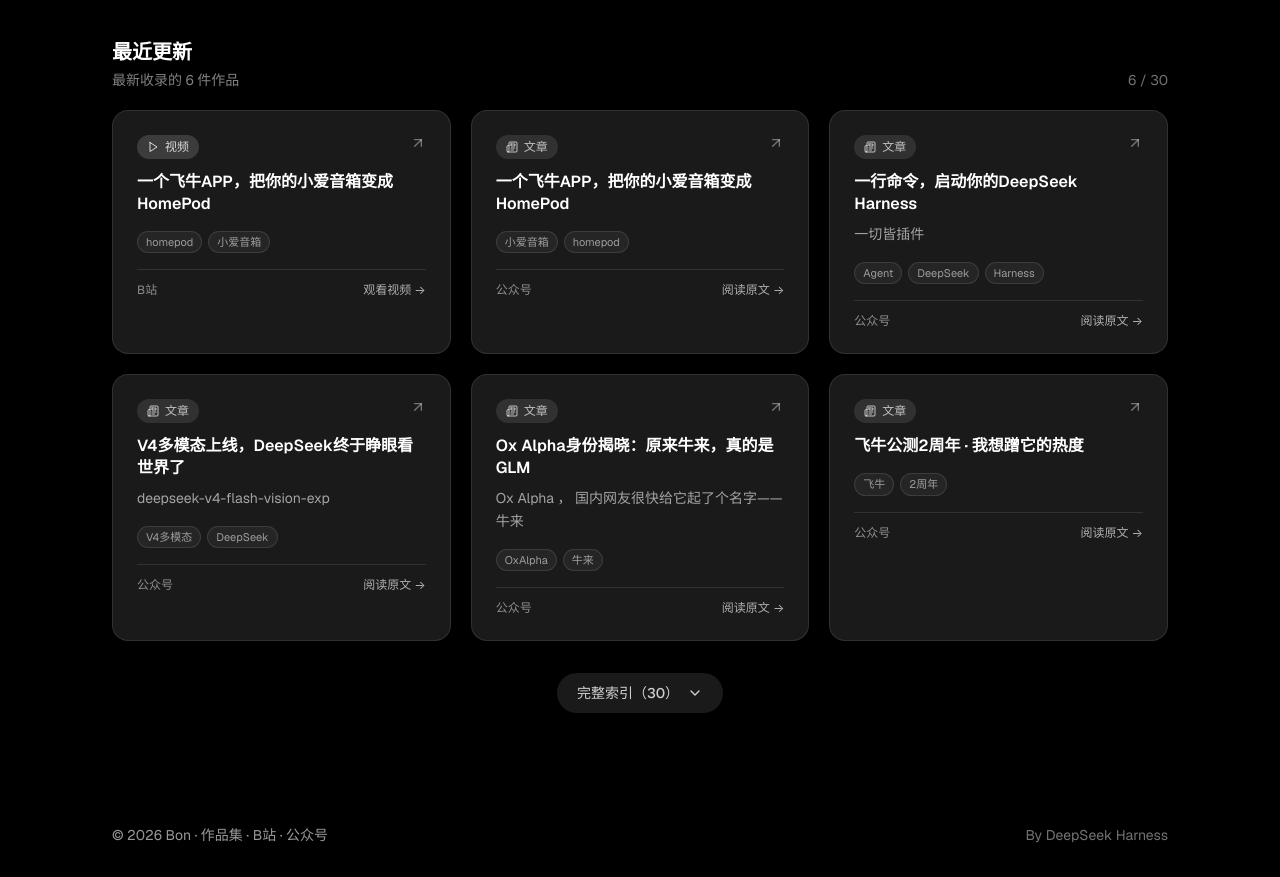
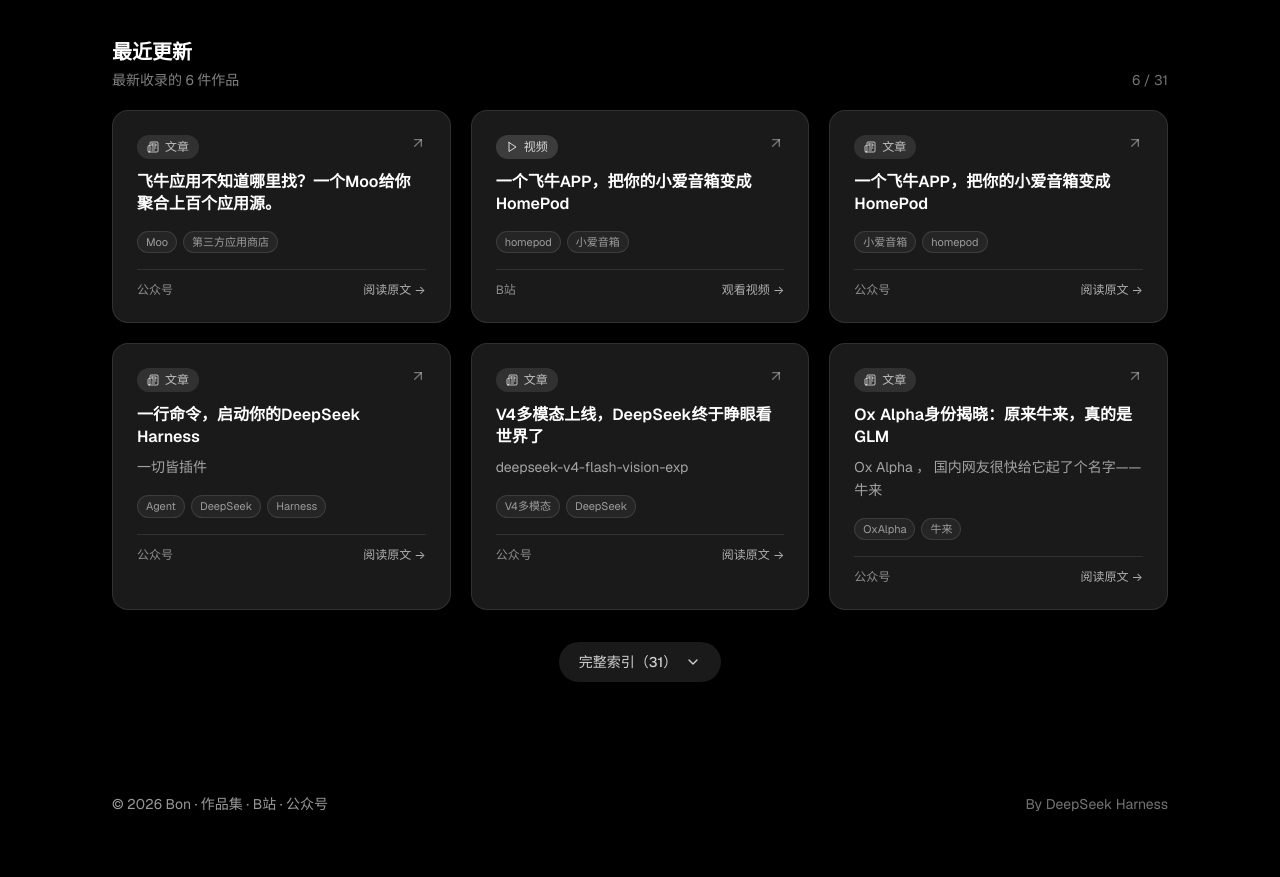
Before and after one commit to aBon579/bon-homepage2, a React (Vite) app: page / in a window 1280 px wide. Shown: the part 1409-2286 px from the top of the page. After the commit the page ends 2255 px from the top, so only its background shows below. Built offline with nearby package versions, Linux system fonts and the light colour scheme.

Commit message:
update 2026-10-12 11:40

```diff
--- a/src/data/works-data.js
+++ b/src/data/works-data.js
@@ -3,6 +3,16 @@
  * title≤30字 | link 链接 | desc 简介 | keywords ≤5 | category: 文章/视频
  * ============================================================ */
 export const WORKS = [
+  {
+    "title": "飞牛应用不知道哪里找？一个Moo给你聚合上百个应用源。",
+    "link": "https://mp.weixin.qq.com/s/w-S1O97S7xyY6IeJFZi1Mw",
+    "desc": "",
+    "keywords": [
+      "Moo",
+      "第三方应用商店"
+    ],
+    "category": "文章"
+  },
   {
     "title": "一个飞牛APP，把你的小爱音箱变成HomePod",
     "link": "https://t.bilibili.com/1257165970165727236?share_source=pc_native",
```
Also changed, not shown: 3 other files (tests, documents, lock files or other folders).
